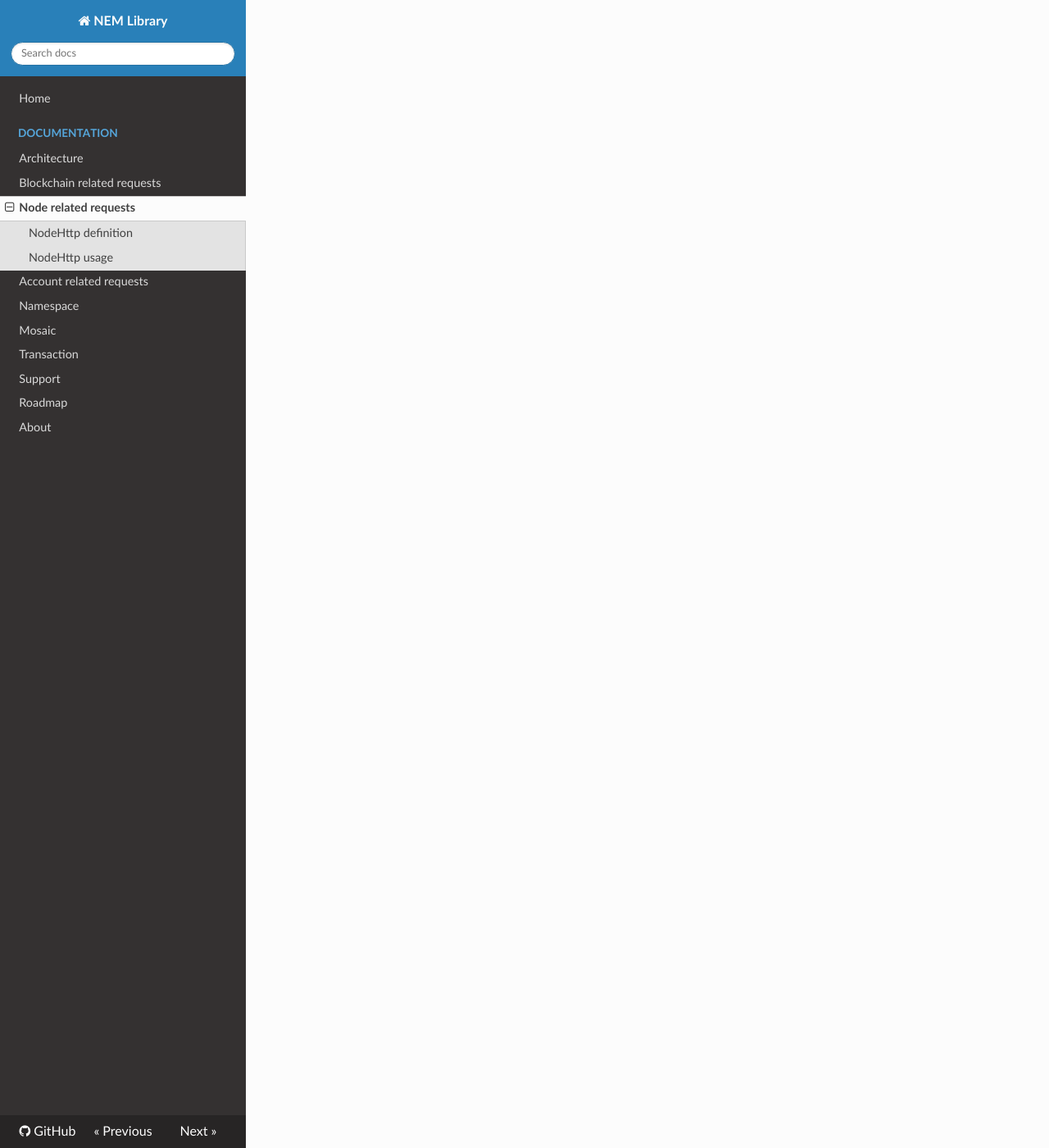
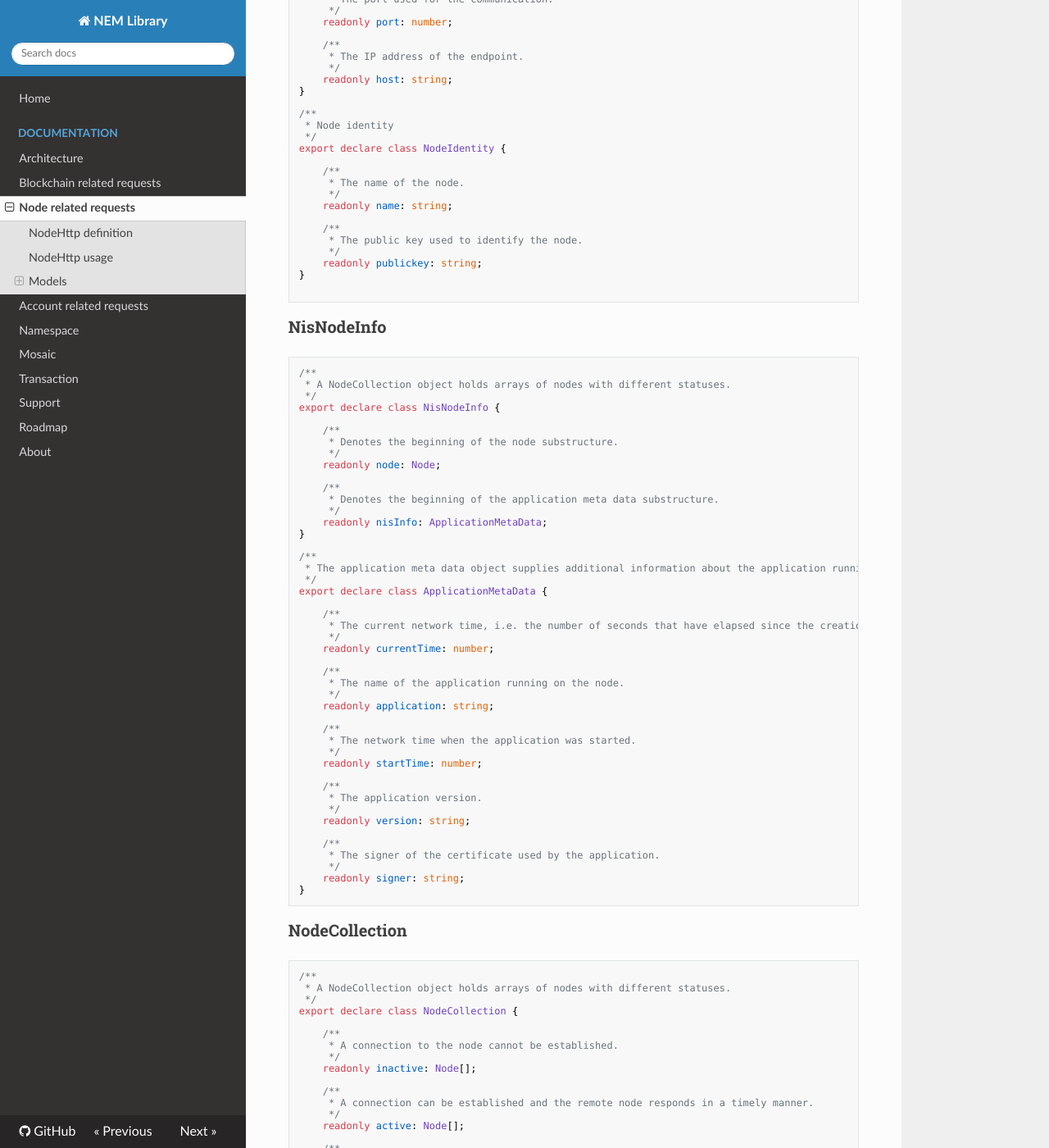
Before and after one commit to takahser/nem-library-docs, an MkDocs documentation site: the page built from docs/documentation/node.md, in a window 1280 px wide and 1400 px high, scrolled down 2331 px. Shown: the whole window at 82% size. Built offline with MkDocs 1.6.1, drawn with Linux system fonts in a browser that asks for light colours; nearby versions of some CDN libraries; old or Windows-style settings are respelled for this version of MkDocs; some of the changed text lies outside the part shown.

Commit message:
FIXED blockchain.md typo error ADDED node.md models

````diff
--- a/docs/documentation/node.md
+++ b/docs/documentation/node.md
@@ -67,3 +67,228 @@
     console.log(node);
 });
 ```
+
+## Models
+
+### Node
+
+```typescript
+/**
+ * Nodes are the entities that perform communication in the network like sending and receiving data.
+ * A node has an identity which is tied to an account through which the node can identify itself to the network.
+ * The communication is done through the endpoint of the node. Additionally a node provides meta data information.
+ */
+export declare class Node {
+
+    /**
+     * Denotes the beginning of the meta data substructure.
+     */
+    readonly metaData: NodeMetaData;
+
+    /**
+     * Denotes the beginning of the endpoint substructure.
+     */
+    readonly endpoint: NodeEndpoint;
+
+    /**
+     * Denotes the beginning of the identity substructure.
+     */
+    readonly identity: NodeIdentity;
+
+}
+
+/**
+ * Node meta data
+ */
+export declare class NodeMetaData {
+
+    /**
+     * The number of features the nodes has.
+     */
+    readonly features: number;
+
+    /**
+     * The network id
+     */
+    readonly network: NetworkTypes;
+
+    /**
+     * The name of the application that is running the node.
+     */
+    readonly application: string;
+
+    /**
+     * The version of the application.
+     */
+    readonly version: string;
+
+    /**
+     * The underlying platform (OS, java version).
+     */
+    readonly platform: string;
+}
+
+/**
+ * Node endpoint
+ */
+export declare class NodeEndpoint {
+
+    /**
+     * The protocol used for the communication (HTTP or HTTPS).
+     */
+    readonly protocol: string;
+
+    /**
+     * The port used for the communication.
+     */
+    readonly port: number;
+
+    /**
+     * The IP address of the endpoint.
+     */
+    readonly host: string;
+}
+
+/**
+ * Node identity
+ */
+export declare class NodeIdentity {
+
+    /**
+     * The name of the node.
+     */
+    readonly name: string;
+
+    /**
+     * The public key used to identify the node.
+     */
+    readonly publickey: string;
+}
+
+```
+
+### NisNodeInfo
+
+```typescript
+/**
+ * A NodeCollection object holds arrays of nodes with different statuses.
+ */
+export declare class NisNodeInfo {
+
+    /**
+     * Denotes the beginning of the node substructure.
+     */
+    readonly node: Node;
+
+    /**
+     * Denotes the beginning of the application meta data substructure.
+     */
+    readonly nisInfo: ApplicationMetaData;
+}
+
+/**
+ * The application meta data object supplies additional information about the application running on a node.
+ */
+export declare class ApplicationMetaData {
+
+    /**
+     * The current network time, i.e. the number of seconds that have elapsed since the creation of the nemesis block.
+     */
+    readonly currentTime: number;
+
+    /**
+     * The name of the application running on the node.
+     */
+    readonly application: string;
+
+    /**
+     * The network time when the application was started.
+     */
+    readonly startTime: number;
+
+    /**
+     * The application version.
+     */
+    readonly version: string;
+
+    /**
+     * The signer of the certificate used by the application.
+     */
+    readonly signer: string;
+}
+```
+
+### NodeCollection
+
+```typescript
+/**
+ * A NodeCollection object holds arrays of nodes with different statuses.
+ */
+export declare class NodeCollection {
+
+    /**
+     * A connection to the node cannot be established.
+     */
+    readonly inactive: Node[];
+
+    /**
+     * A connection can be established and the remote node responds in a timely manner.
+     */
+    readonly active: Node[];
+
+    /**
+     * A connection can be established but the node cannot provide information within the timeout limits.
+     */
+    readonly busy: Node[];
+
+    /**
+     * A fatal error occurs when trying to establish a connection or the node couldn't authenticate itself correctly.
+     */
+    readonly failure: Node[];
+}
+```
+
+### ExtendedNodeExperience
+
+```typescript
+/**
+ * When exchanging data with other nodes the result of the communication is divided into three
+ * different outcomes: success, neutral and failure.
+ * In the cases of success and failure the result is saved to be able to judge the quality of a node.
+ * This has influence on the probability that a certain node is selected as partner.
+ */
+export declare class ExtendedNodeExperience {
+
+    /**
+     * Denotes the beginning of the of the Node substructure.
+     */
+    readonly node: Node;
+
+    /**
+     * The number of synchronization attempts the node had with the remote node.
+     */
+    readonly syncs: number;
+
+    /**
+     * Denotes the beginning of the of the NodeExperience substructure.
+     */
+    readonly experience: ExtendedNodeExperienceData;
+}
+
+/**
+ * Node experience data
+ */
+export declare class ExtendedNodeExperienceData {
+
+    /**
+     * The number of successful communications with the remote node.
+     */
+    readonly s: number;
+
+    /**
+     * The number of failed communications with the remote node.
+     */
+    readonly f: number;
+}
+
+```
````
Also changed, not shown: docs/documentation/blockchain.md (+1 -1 lines).
